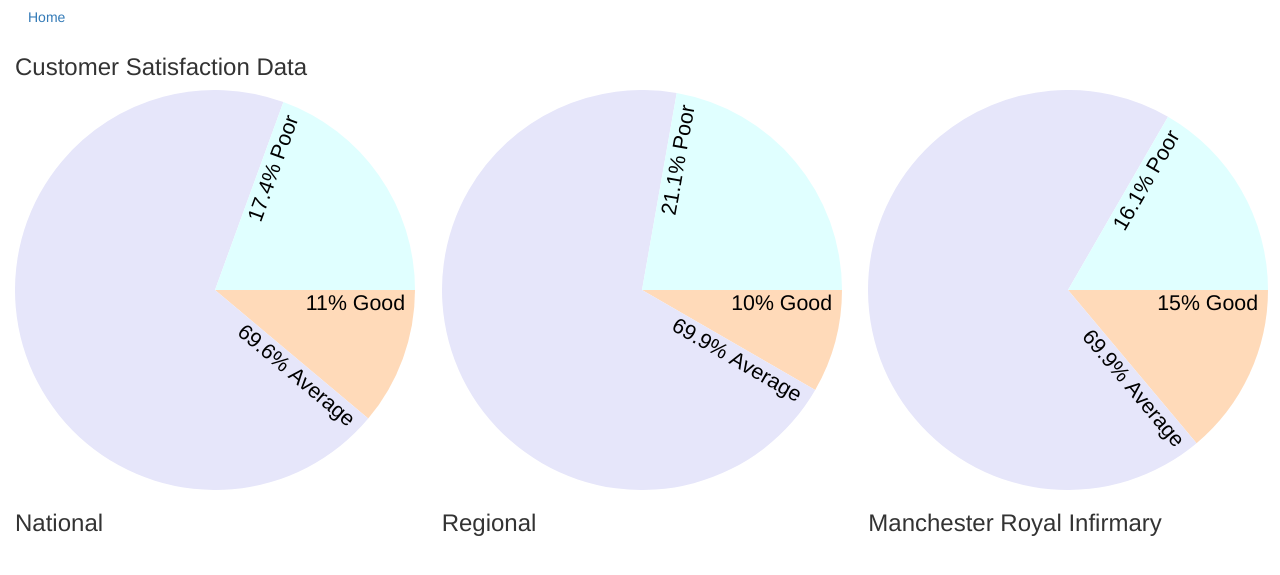
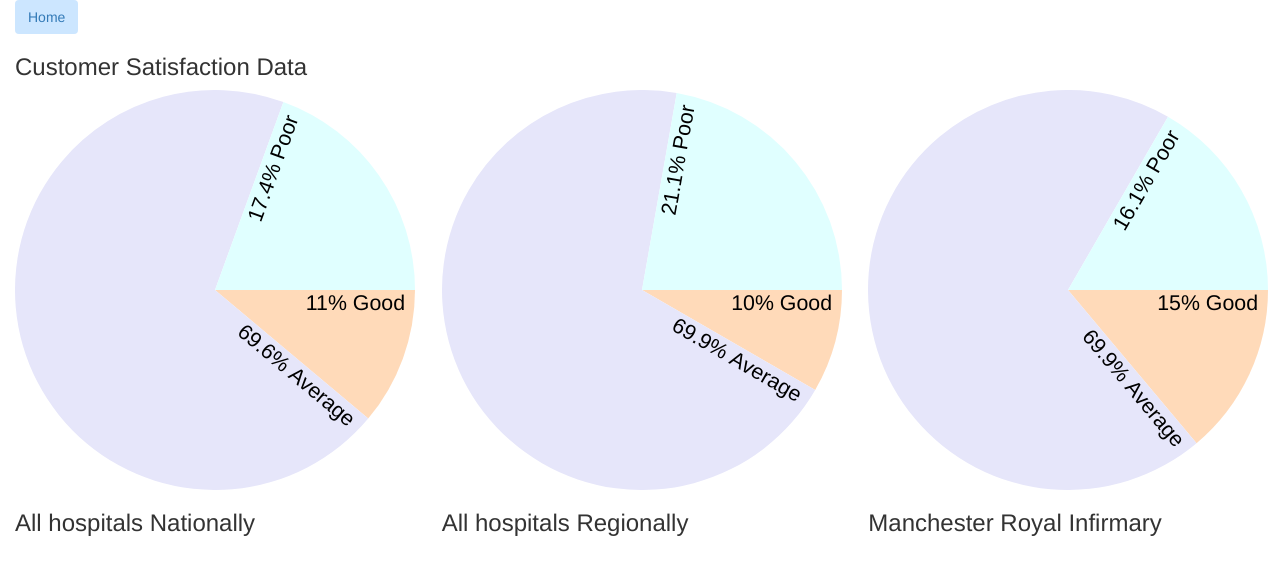
Before and after one commit to mattstibbs/nhshd-service-api, a Flask app: page /pages/display in a window 1280 px wide. Shown: the top 575 px of the page. Run offline with Flask 2, Linux system fonts and the light colour scheme; some libraries are stand-ins or nearby versions.

Commit message:
Update titles on pie charts

```diff
--- a/templates/display.html
+++ b/templates/display.html
@@ -8,7 +8,7 @@
 	<script src="/static/js/jquery-2.2.1.min.js"></script>
 	<script src="/static/js/bootstrap.js"></script>
 	<script src="/static/js/bootstrap.min.js"></script>
-	<link type="/static/text/css" rel="stylesheet" href="/static/css/style.css">
+	<link type="text/css" rel="stylesheet" href="/static/css/style.css">
 	<script src="/static/js/piechart.js"></script>
 	<style>
 	</style>
@@ -115,11 +115,11 @@
 	<div class="row">
 		<div class="col-md-4">
 			<canvas id="piechart" width="400" height="400">
-			</canvas><h3>National</h3>
+			</canvas><h3>All hospitals Nationally</h3>
 		</div>
 		<div class="col-md-4">
 			<canvas id="piechart2" width="400" height="400">
-			</canvas><h3>Regional</h3>
+			</canvas><h3>All hospitals Regionally</h3>
 		</div>
 		<div class="col-md-4">
 			<canvas id="piechart3" width="400" height="400">
```
